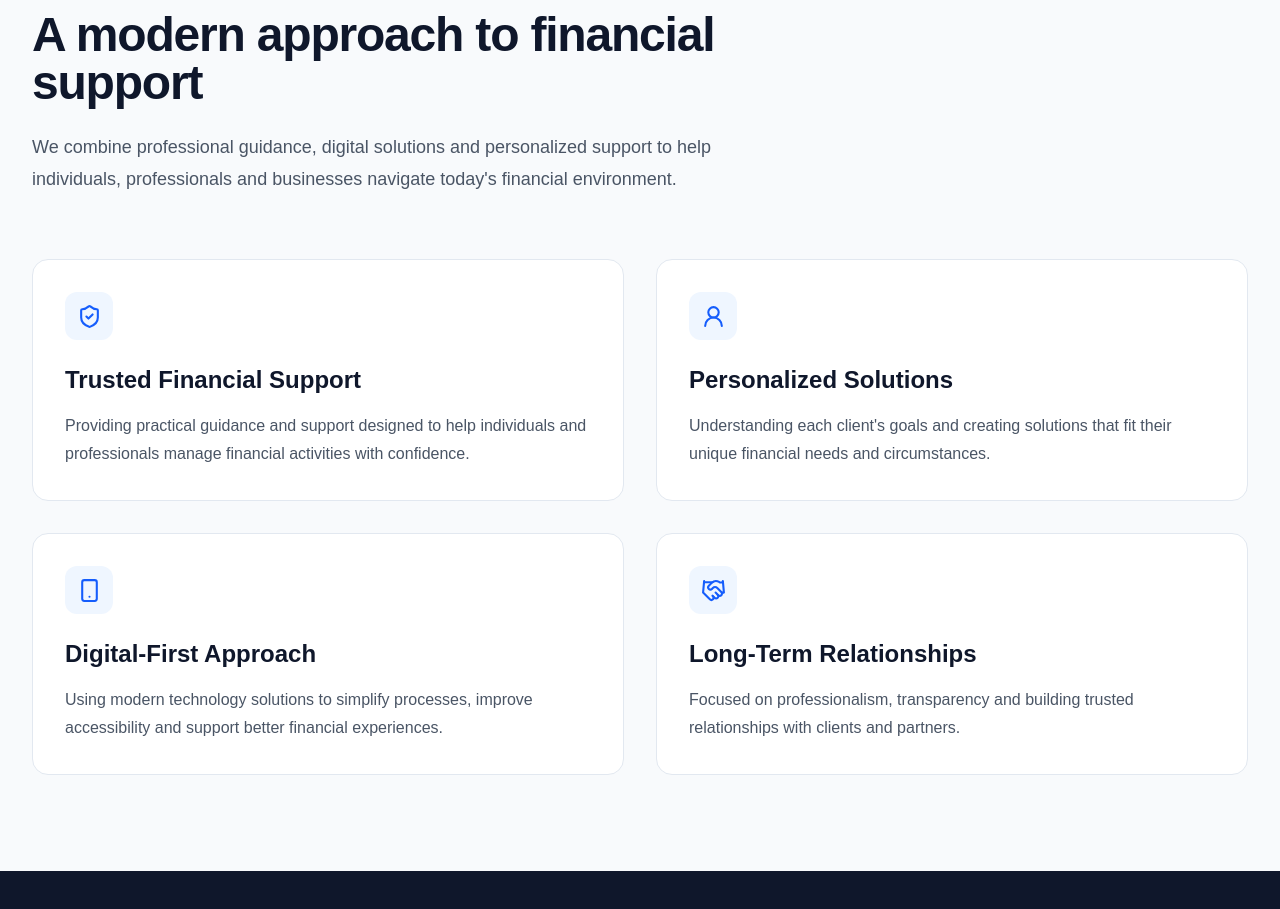
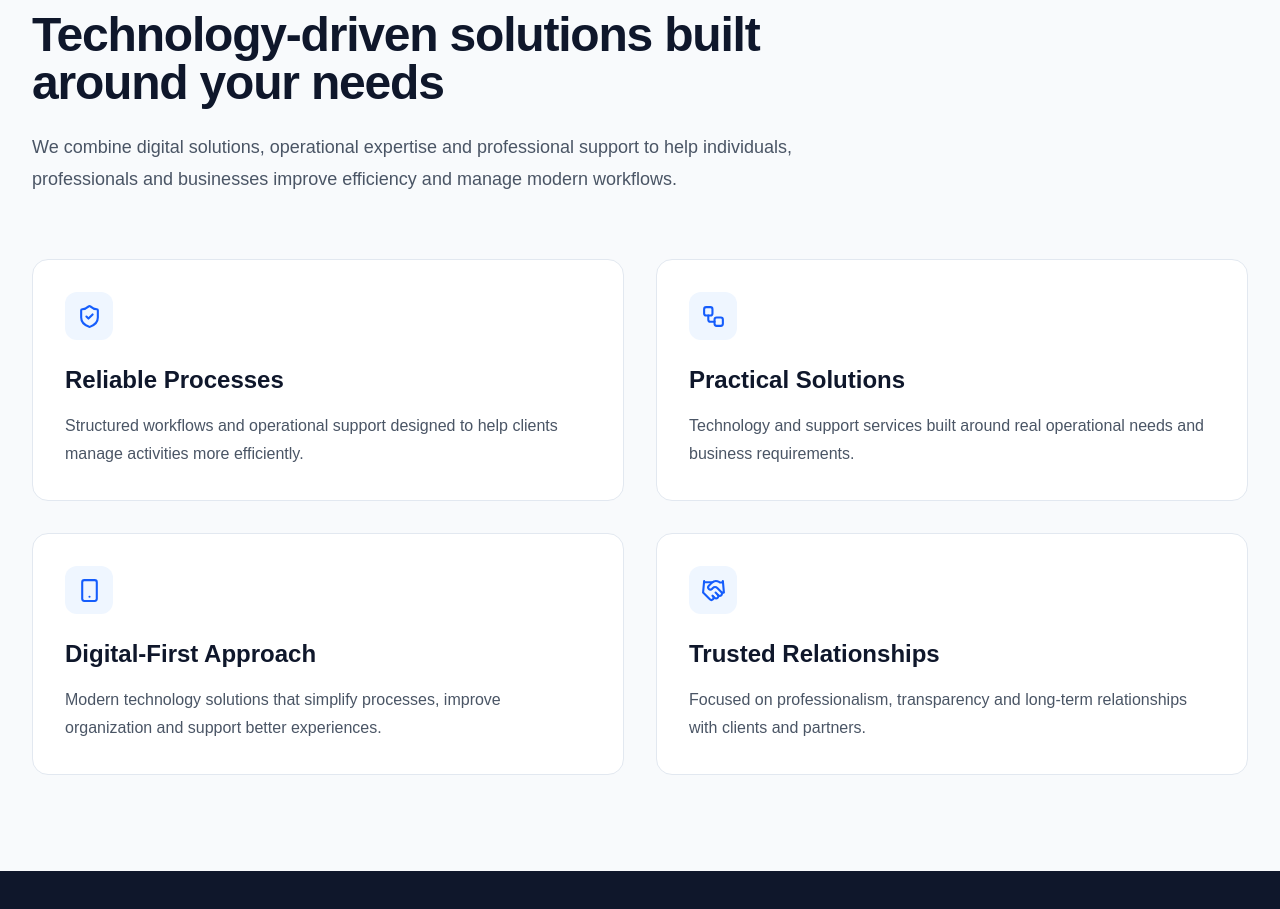
Before and after one commit to wztraders9-cmyk/wz-financial-group-website, a Next.js app: page / in a window 1280 px wide. Shown: the part 2560-3469 px from the top of the page. Built offline with nearby package versions, Linux system fonts and the light colour scheme.

Commit message:
Update why choose section positioning

```diff
--- a/app/components/WhyChoose.tsx
+++ b/app/components/WhyChoose.tsx
@@ -1,29 +1,29 @@
 import {
   ShieldCheck,
-  UserRound,
+  Workflow,
   Smartphone,
   Handshake,
 } from "lucide-react";
 
 const features = [
   {
-    title: "Trusted Financial Support",
-    text: "Providing practical guidance and support designed to help individuals and professionals manage financial activities with confidence.",
+    title: "Reliable Processes",
+    text: "Structured workflows and operational support designed to help clients manage activities more efficiently.",
     icon: ShieldCheck,
   },
   {
-    title: "Personalized Solutions",
-    text: "Understanding each client's goals and creating solutions that fit their unique financial needs and circumstances.",
-    icon: UserRound,
+    title: "Practical Solutions",
+    text: "Technology and support services built around real operational needs and business requirements.",
+    icon: Workflow,
   },
   {
     title: "Digital-First Approach",
-    text: "Using modern technology solutions to simplify processes, improve accessibility and support better financial experiences.",
+    text: "Modern technology solutions that simplify processes, improve organization and support better experiences.",
     icon: Smartphone,
   },
   {
-    title: "Long-Term Relationships",
-    text: "Focused on professionalism, transparency and building trusted relationships with clients and partners.",
+    title: "Trusted Relationships",
+    text: "Focused on professionalism, transparency and long-term relationships with clients and partners.",
     icon: Handshake,
   },
 ];
@@ -43,14 +43,14 @@ export default function WhyChoose() {
 
 
           <h2 className="text-4xl lg:text-5xl font-bold tracking-tight text-slate-900 mt-4">
-            A modern approach to financial support
+            Technology-driven solutions built around your needs
           </h2>
 
 
           <p className="text-gray-600 text-lg leading-8 mt-6">
-            We combine professional guidance, digital solutions and
-            personalized support to help individuals, professionals and
-            businesses navigate today's financial environment.
+            We combine digital solutions, operational expertise and
+            professional support to help individuals, professionals and
+            businesses improve efficiency and manage modern workflows.
           </p>
 
         </div>
```
